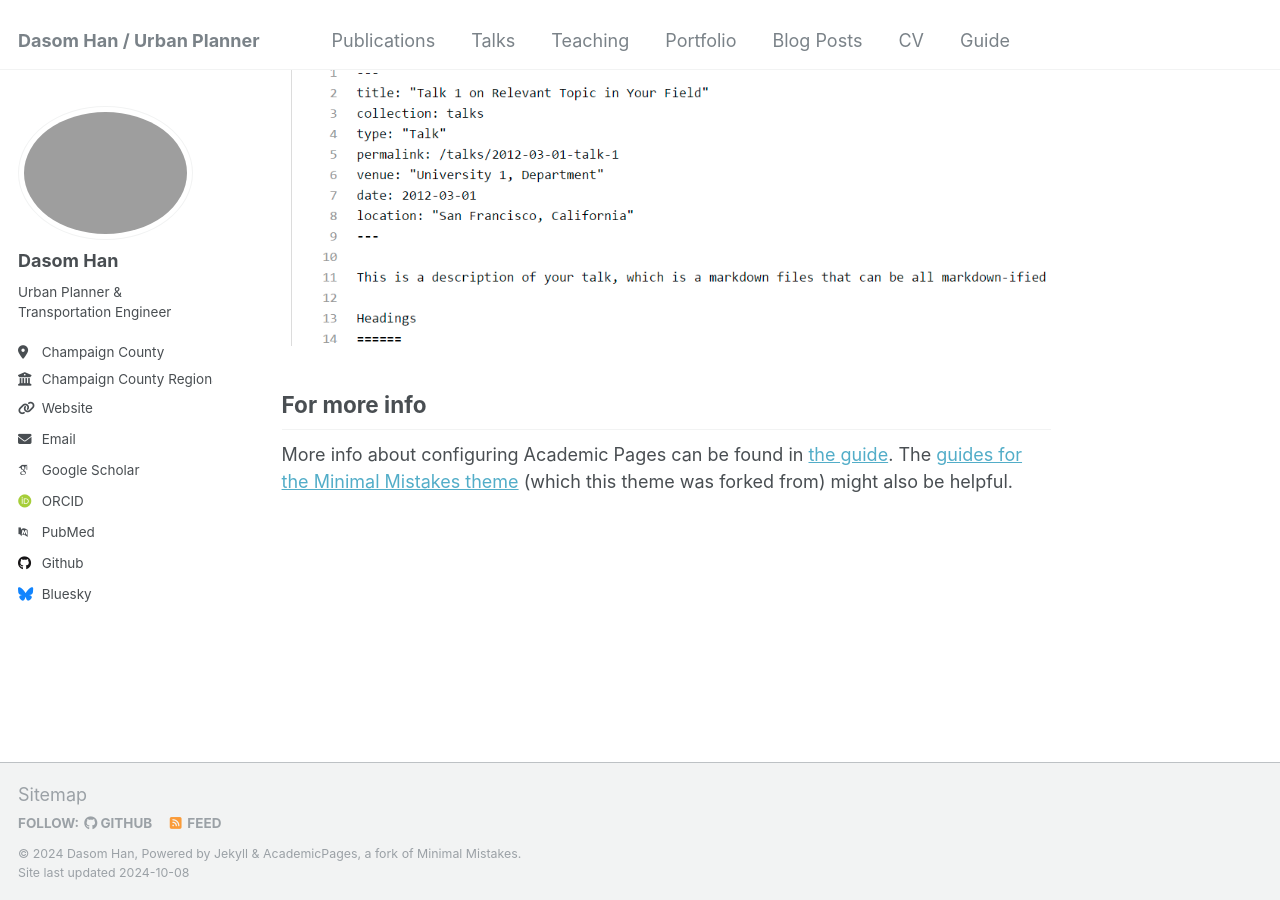
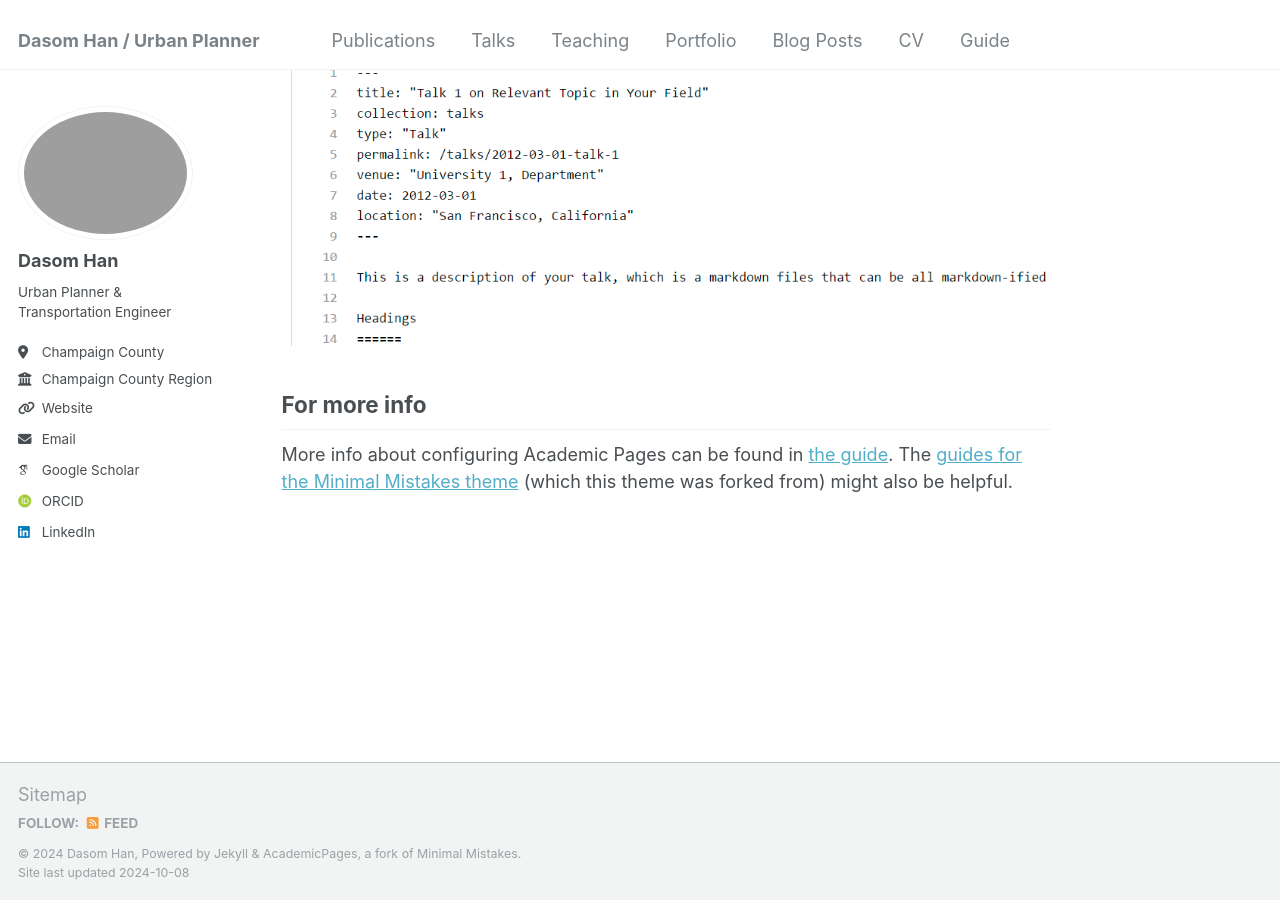
Before and after one commit to dasomh/dasomh.github.io, a Jekyll site: the page built from _pages/about.md, in a window 1280 px wide and 900 px high, scrolled down 2643 px. Built offline with Jekyll 4.4.1, drawn with Linux system fonts in a browser that asks for light colours; some web fonts are replaced; some of the changed lines change nothing that is shown.

Commit message:
Update _config.yml

```diff
--- a/_config.yml
+++ b/_config.yml
@@ -33,23 +33,23 @@
 
   # Academic websites
   arxiv            : # URL - Update with the correct link to your profile
-  googlescholar    : "https://scholar.google.com/citations?user=PS_CX0AAAAAJ"
+  googlescholar    : "https://scholar.google.com/citations?hl=en&user=BH-fqvoAAAAJ"
   impactstory      : # URL
-  orcid            : "http://orcid.org/yourorcidurl"
+  orcid            : "https://orcid.org/0009-0003-7735-3592"
   semantic         : # URL
-  pubmed           : "https://www.ncbi.nlm.nih.gov/pubmed/?term=john+snow"
+  pubmed           : # Username
   researchgate     : # URL
 
   # Repositories and software development
   bitbucket        : # Username - Update with your username on the site
   codepen          : # Username
   dribbble         : # Username
-  github           : "academicpages"
+  github           : # Username
   kaggle           : # Username
   stackoverflow    : # User number or user number and name (i.e., use "1" or "1/jeff-atwood")
 
   # Social media
-  bluesky          : "bsky.app" # Replace this with you Bluesky username
+  bluesky          : # Username
   facebook         : # Username
   flickr           : # Username
   foursquare       : # Username
@@ -58,7 +58,7 @@
   keybase          : # Username
   instagram        : # Username
   lastfm           : # Username
-  linkedin         : # Username
+  linkedin         : "https://www.linkedin.com/in/dasom-han-8550872b0/"
   mastodon         : # URL
   medium           : # URL
   pinterest        : # Username
```
